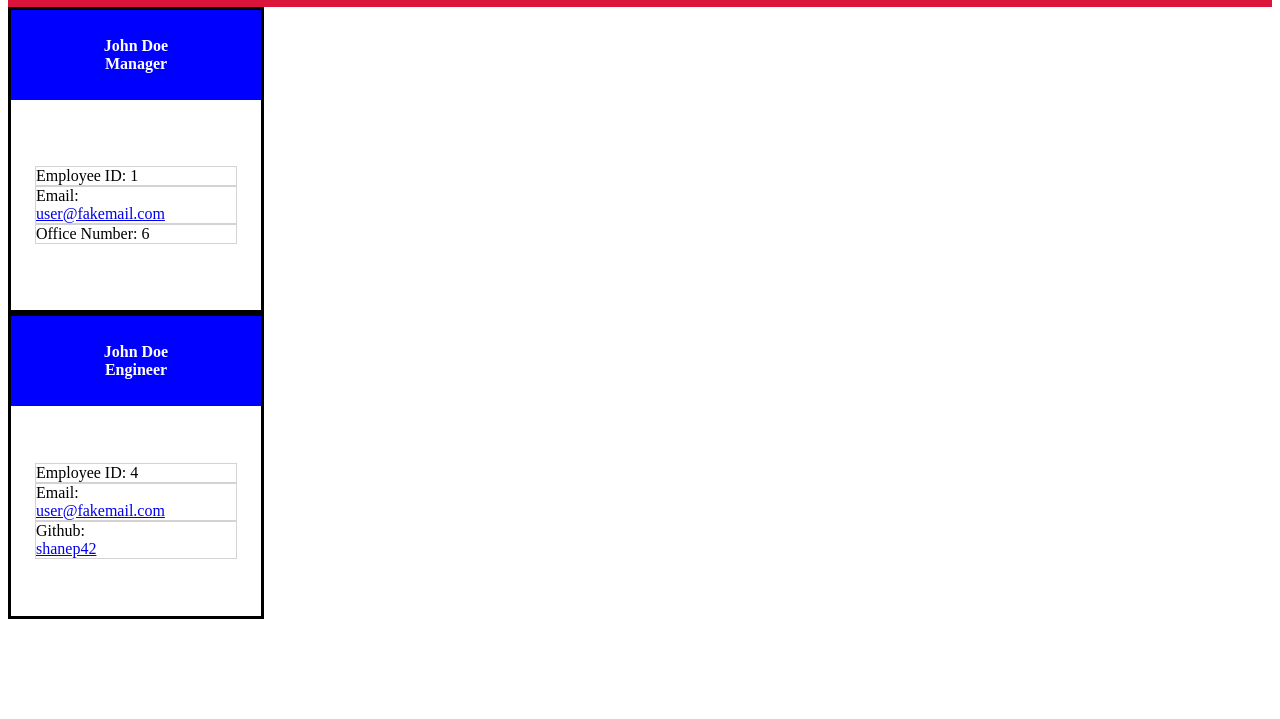
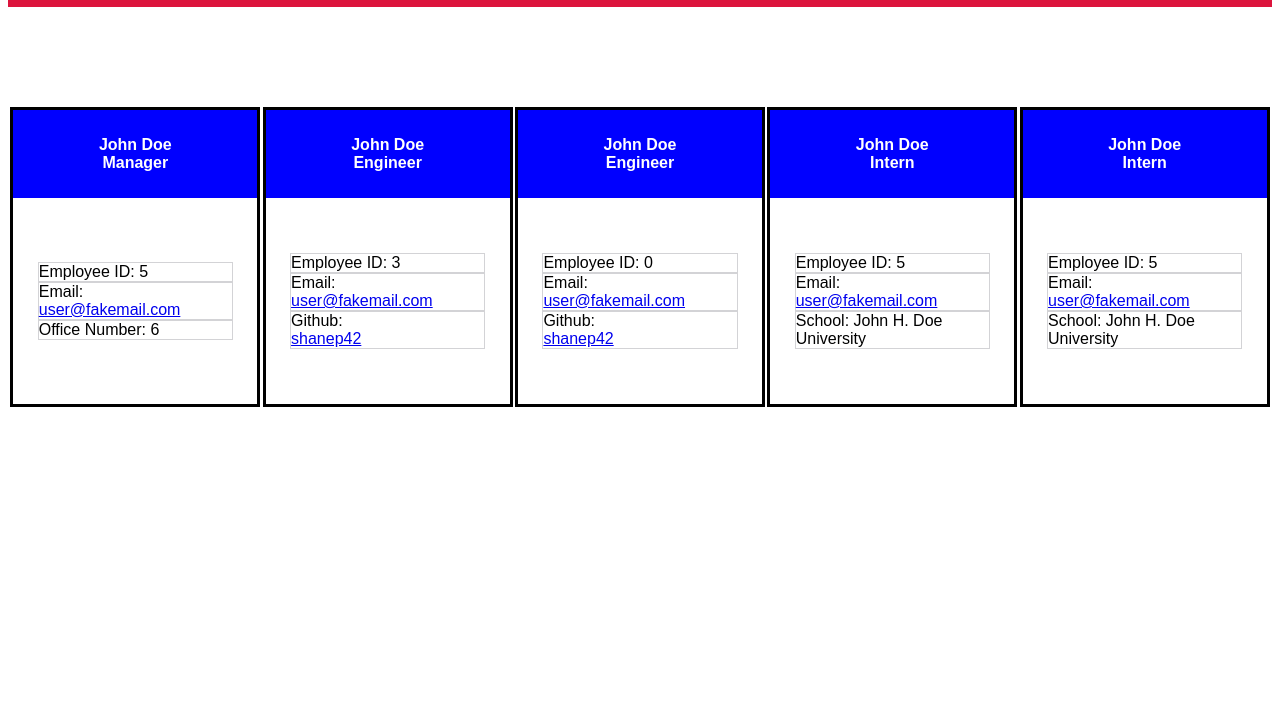
Before and after one commit to shanep42/octo-engine, a website: page dist/index.html in a window 1280 px wide. Shown: the part 81-800 px from the top of the page. Drawn offline with Linux system fonts and the light colour scheme.

Commit message:
Adds styling to generated html page

```diff
--- a/dist/index.html
+++ b/dist/index.html
@@ -20,7 +20,7 @@
         <span>Manager</span>
     </div>
     <div class="info-list">
-        <div class="info-box">Employee ID: 1</div>
+        <div class="info-box">Employee ID: 5</div>
         <div class="info-box">Email: <a href="mailto:user@fakemail.com">user@fakemail.com</a></div>
         <div class="info-box">Office Number: 6</div>
     </div>
@@ -30,9 +30,39 @@
         <span>Engineer</span>
     </div>
     <div class="info-list">
-        <div class="info-box">Employee ID: 4</div>
+        <div class="info-box">Employee ID: 3</div>
         <div class="info-box">Email: <a href="mailto:user@fakemail.com">user@fakemail.com</a></div>
-        <div class="info-box">Github: <a href='http://github.com/shanep42' target= '_blank'>shanep42</a></div>
+        <div class="info-box">Github: <a href='https://github.com/shanep42' target= '_blank'>shanep42</a></div>
+    </div>
+</div><div class="card">
+    <div class="card-header">
+        <span>John Doe</span>
+        <span>Engineer</span>
+    </div>
+    <div class="info-list">
+        <div class="info-box">Employee ID: 0</div>
+        <div class="info-box">Email: <a href="mailto:user@fakemail.com">user@fakemail.com</a></div>
+        <div class="info-box">Github: <a href='https://github.com/shanep42' target= '_blank'>shanep42</a></div>
+    </div>
+</div><div class="card">
+    <div class="card-header">
+        <span>John Doe</span>
+        <span>Intern</span>
+    </div>
+    <div class="info-list">
+        <div class="info-box">Employee ID: 5</div>
+        <div class="info-box">Email: <a href="mailto:user@fakemail.com">user@fakemail.com</a></div>
+        <div class="info-box">School: John H. Doe University</div>
+    </div>
+</div><div class="card">
+    <div class="card-header">
+        <span>John Doe</span>
+        <span>Intern</span>
+    </div>
+    <div class="info-list">
+        <div class="info-box">Employee ID: 5</div>
+        <div class="info-box">Email: <a href="mailto:user@fakemail.com">user@fakemail.com</a></div>
+        <div class="info-box">School: John H. Doe University</div>
     </div>
 </div>
     </div>
--- a/dist/style.css
+++ b/dist/style.css
@@ -1,3 +1,8 @@
+* {
+    box-sizing: border-box;
+    font-family: Arial, Helvetica, sans-serif
+}
+
 #header {
     width: 100%;
     background-color: crimson;
@@ -10,6 +15,7 @@
     width: 250px;
     height: 300px;
     border: solid black 3px;
+    margin-bottom: 25px;
 }
 
 .card * {
@@ -17,10 +23,12 @@
     flex-direction: column;
 }
 
-.card-area {
+#card-area {
+    margin: 100px auto;
+    justify-content: space-evenly;
     display: flex;
     flex-direction: row;
-    justify-content: space-between;
+    flex-wrap: wrap;
 }
 
 .card-header {
```
